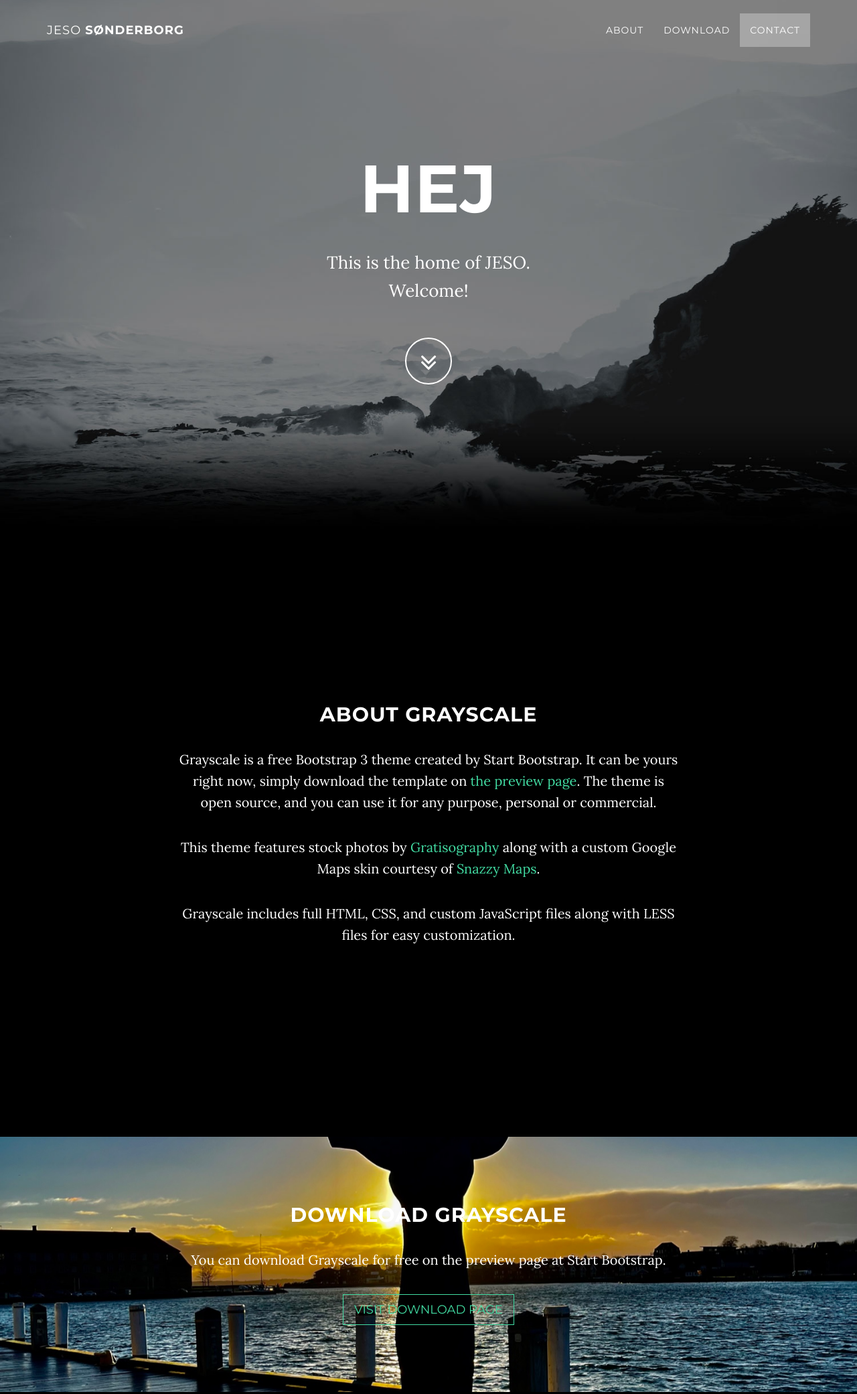
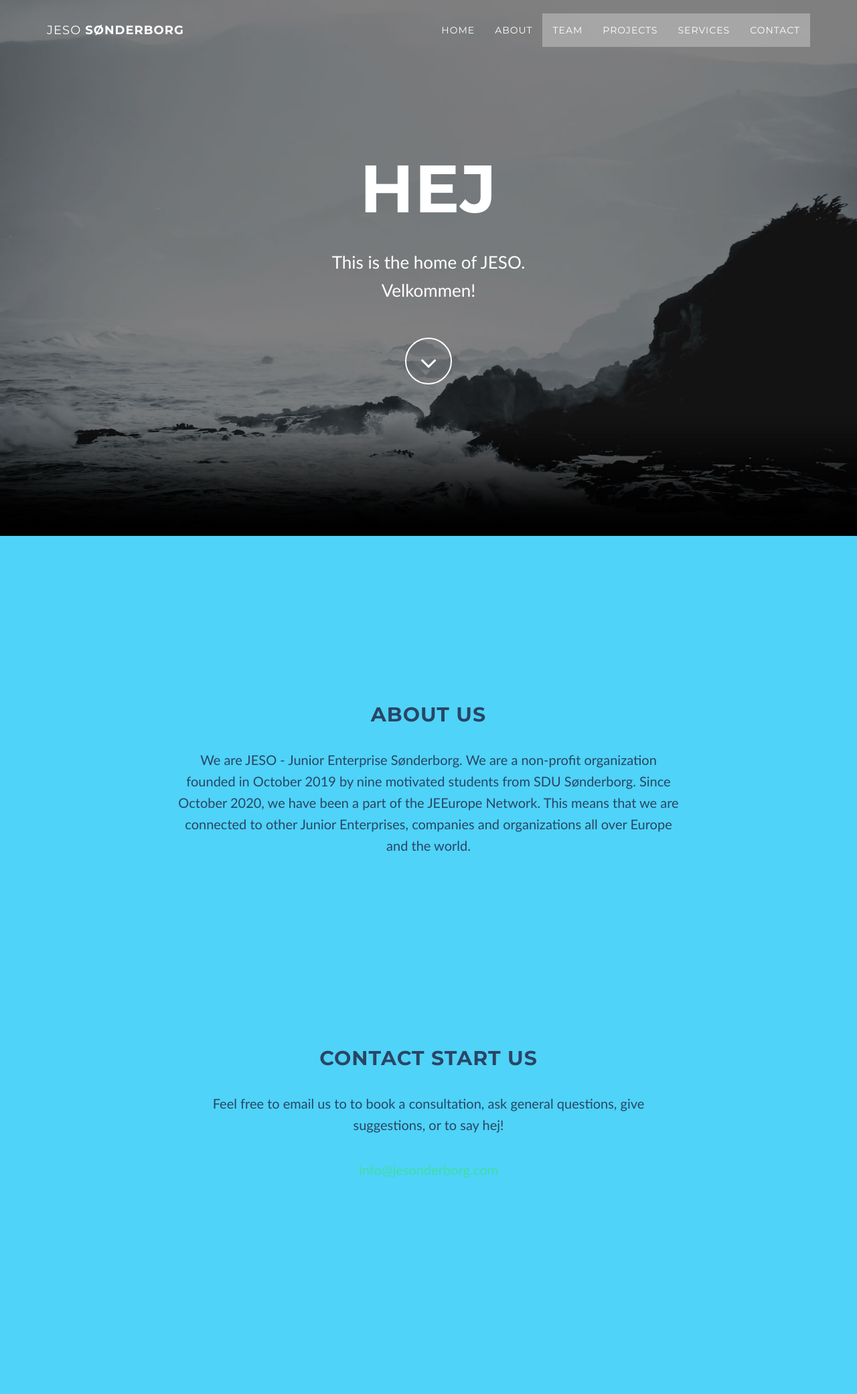
Before and after one commit to jesonderborg/testJESO, a plain HTML site: page index.html in a window 1280 px wide. Shown: the top 2081 px of the page at 67% size. Drawn offline with Linux system fonts and the light colour scheme; some packages are replaced by stand-ins of ours.

Commit message:
framework and initial text changes

```diff
--- a/css/grayscale.css
+++ b/css/grayscale.css
@@ -7,9 +7,9 @@
 body {
     width: 100%;
     height: 100%;
-    font-family: Lora,"Helvetica Neue",Helvetica,Arial,sans-serif;
-    color: #fff;
-    background-color: #000;
+    font-family: Calibri,"Helvetica Neue",Helvetica,Arial,sans-serif;
+    color: #2A4565;
+    background-color: #4fd3f8;
 }
 
 html {
@@ -33,7 +33,7 @@ h6 {
 p {
     margin: 0 0 25px;
     font-size: 18px;
-    line-height: 1.5;
+    line-height: 1.2;
 }
 
 @media(min-width:768px) {
@@ -266,7 +266,7 @@ a:focus {
     padding: 50px 0;
     color: #fff;
     background: url(../img/flounder-hand.jpg) no-repeat center center scroll;
-    background-color: #000;
+    background-color: #dcd97f;
     -webkit-background-size: cover;
     -moz-background-size: cover;
     background-size: cover;
@@ -305,8 +305,8 @@ a:focus {
 }
 
 .btn-default {
-    border: 1px solid #42dca3;
-    color: #42dca3;
+    border: 1px solid #4fd3f8;
+    color: #4fd3f8;
     background-color: transparent;
 }
 
--- a/index.html
+++ b/index.html
@@ -53,10 +53,19 @@
                         <a href="#page-top"></a>
                     </li>
                     <li>
-                        <a class="page-scroll" href="#about">About</a>
+                        <a class="page-scroll" href="#about">Home</a>
                     </li>
                     <li>
-                        <a class="page-scroll" href="#download">Download</a>
+                        <a class="page-scroll" href="#download">About</a>
+                    </li>
+                    <li>
+                        <a class="page-scroll" href="#contact">Team</a>
+                    </li>
+                    <li>
+                        <a class="page-scroll" href="#contact">Projects</a>
+                    </li>
+                    <li>
+                        <a class="page-scroll" href="#contact">Services</a>
                     </li>
                     <li>
                         <a class="page-scroll" href="#contact">Contact</a>
@@ -75,9 +84,10 @@
                 <div class="row">
                     <div class="col-md-8 col-md-offset-2">
                         <h1 class="brand-heading">Hej</h1>
-                        <p class="intro-text">This is the home of JESO.<br>Welcome!</p>
+                        <p class="intro-text">This is the home of JESO.<br>Velkommen!</p>
                         <a href="#about" class="btn btn-circle page-scroll">
-                            <i class="fa fa-angle-double-down animated"></i>
+                            <!-- <p><i class="fa-solid fa-coffee fa-2xl"></i> </p> -->
+                            <i class="fa fa-angle-down fa-2xl animated"></i>
                         </a>
                     </div>
                 </div>
@@ -89,16 +99,14 @@
     <section id="about" class="container content-section text-center">
         <div class="row">
             <div class="col-lg-8 col-lg-offset-2">
-                <h2>About Grayscale</h2>
-                <p>Grayscale is a free Bootstrap 3 theme created by Start Bootstrap. It can be yours right now, simply download the template on <a href="http://startbootstrap.com/template-overviews/grayscale/">the preview page</a>. The theme is open source, and you can use it for any purpose, personal or commercial.</p>
-                <p>This theme features stock photos by <a href="http://gratisography.com/">Gratisography</a> along with a custom Google Maps skin courtesy of <a href="http://snazzymaps.com/">Snazzy Maps</a>.</p>
-                <p>Grayscale includes full HTML, CSS, and custom JavaScript files along with LESS files for easy customization.</p>
+                <h2>About us</h2>
+                <p>We are JESO - Junior Enterprise Sønderborg. We are a non-profit organization founded in October 2019 by nine motivated students from SDU Sønderborg. Since October 2020, we have been a part of the JEEurope Network. This means that we are connected to other Junior Enterprises, companies and organizations all over Europe and the world.</p>
             </div>
         </div>
     </section>
 
     <!-- Download Section -->
-    <section id="download" class="content-section text-center">
+    <!-- <section id="download" class="content-section text-center">
         <div class="download-section">
             <div class="container">
                 <div class="col-lg-8 col-lg-offset-2">
@@ -108,25 +116,25 @@
                 </div>
             </div>
         </div>
-    </section>
+    </section> -->
 
     <!-- Contact Section -->
     <section id="contact" class="container content-section text-center">
         <div class="row">
             <div class="col-lg-8 col-lg-offset-2">
-                <h2>Contact Start Bootstrap</h2>
-                <p>Feel free to email us to provide some feedback on our templates, give us suggestions for new templates and themes, or to just say hello!</p>
-                <p><a href="mailto:feedback@startbootstrap.com">feedback@startbootstrap.com</a>
+                <h2>Contact Start us</h2>
+                <p>Feel free to email us to to book a consultation, ask general questions, give suggestions, or to say hej!</p>
+                <p><a href="mailto:info@jesonderborg.com">info@jesonderborg.com</a>
                 </p>
                 <ul class="list-inline banner-social-buttons">
                     <li>
-                        <a href="https://twitter.com/SBootstrap" class="btn btn-default btn-lg"><i class="fa fa-twitter fa-fw"></i> <span class="network-name">Twitter</span></a>
+                        <a href="https://www.linkedin.com/company/jeso-junior-enterprise-sdu/about/"  class="btn btn-default btn-lg"><i class="fa fa-linkedin fa-fw"></i> <span class="network-name">linkedin</span></a>
                     </li>
                     <li>
-                        <a href="https://github.com/IronSummitMedia/startbootstrap" class="btn btn-default btn-lg"><i class="fa fa-github fa-fw"></i> <span class="network-name">Github</span></a>
+                        <a href="https://www.facebook.com/jesojuniorenterprise" class="btn btn-default btn-lg"><i class="fa fa-facebook fa-fw"></i> <span class="network-name">facebook</span></a>
                     </li>
                     <li>
-                        <a href="https://plus.google.com/+Startbootstrap/posts" class="btn btn-default btn-lg"><i class="fa fa-google-plus fa-fw"></i> <span class="network-name">Google+</span></a>
+                        <a href="https://www.instagram.com/jeso_sonderborg/" class="btn btn-default btn-lg"><i class="fa fa-instagram fa-fw"></i> <span class="network-name">instagram</span></a>
                     </li>
                 </ul>
             </div>
@@ -139,7 +147,7 @@
     <!-- Footer -->
     <footer>
         <div class="container text-center">
-            <p>Copyright &copy; Your Website 2014</p>
+            <p>Copyright &copy; JESO 2023</p>
         </div>
     </footer>
 
@@ -153,7 +161,8 @@
     <script src="js/jquery.easing.min.js"></script>
 
     <!-- Google Maps API Key - Use your own API key to enable the map feature. More information on the Google Maps API can be found at https://developers.google.com/maps/ -->
-    <script type="text/javascript" src="https://maps.googleapis.com/maps/api/js?key=AIzaSyCRngKslUGJTlibkQ3FkfTxj3Xss1UlZDA&sensor=false"></script>
+    <!-- <script type="text/javascript" src="https://maps.googleapis.com/maps/api/js?key=AIzaSyCRngKslUGJTlibkQ3FkfTxj3Xss1UlZDA&sensor"></script> -->
+    <!-- no API key available at this moment -->
 
     <!-- Custom Theme JavaScript -->
     <script src="js/grayscale.js"></script>
```
Also changed, not shown: about.html (added), contact.html (added), projects.html (added), services.html (added), team.html (added).
